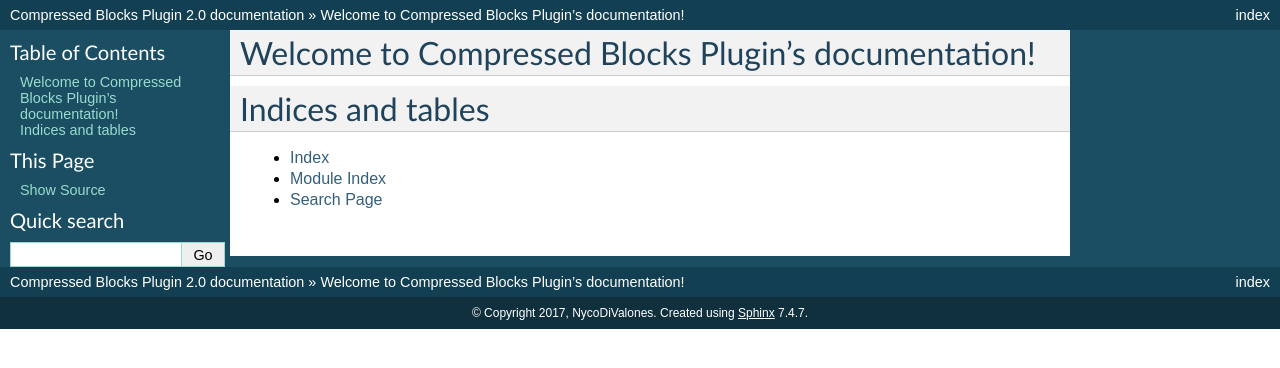
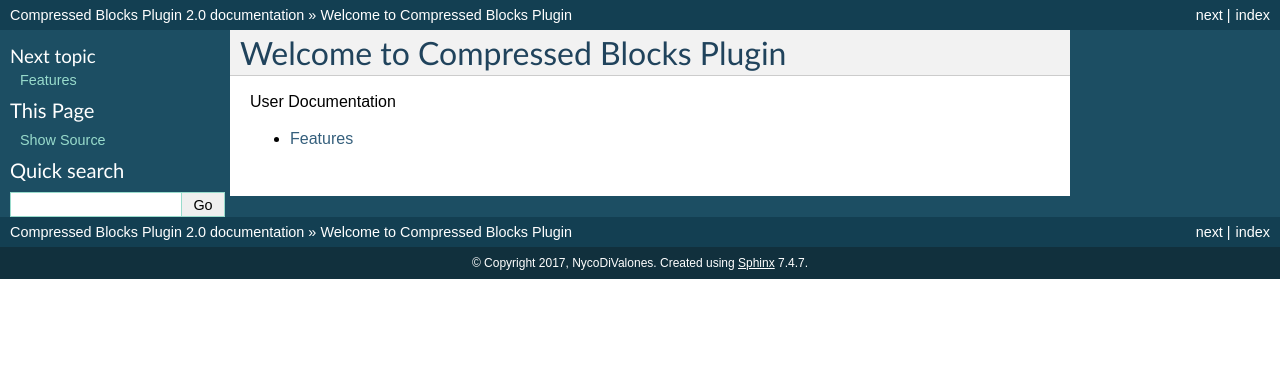
Before and after one commit to Joffreybvn/CompressedBlocksPluginDocs, a Sphinx documentation site: the page built from docs/index.rst, in a window 1280 px wide. Shown: the top 368 px of the page. Built offline with Sphinx 7.4.7, drawn with Linux system fonts in a browser that asks for light colours.

Commit message:
Page settings

```diff
--- /dev/null
+++ b/docs/features.rst
@@ -0,0 +1,4 @@
+Features
+========
+
+Hi
--- a/docs/index.rst
+++ b/docs/index.rst
@@ -3,18 +3,11 @@
    You can adapt this file completely to your liking, but it should at least
    contain the root `toctree` directive.
 
-Welcome to Compressed Blocks Plugin's documentation!
-====================================================
+Welcome to Compressed Blocks Plugin
+===================================
 
 .. toctree::
    :maxdepth: 2
-   :caption: Contents:
+   :caption: User Documentation
 
-
-
-Indices and tables
-==================
-
-* :ref:`genindex`
-* :ref:`modindex`
-* :ref:`search`
+   features
```
